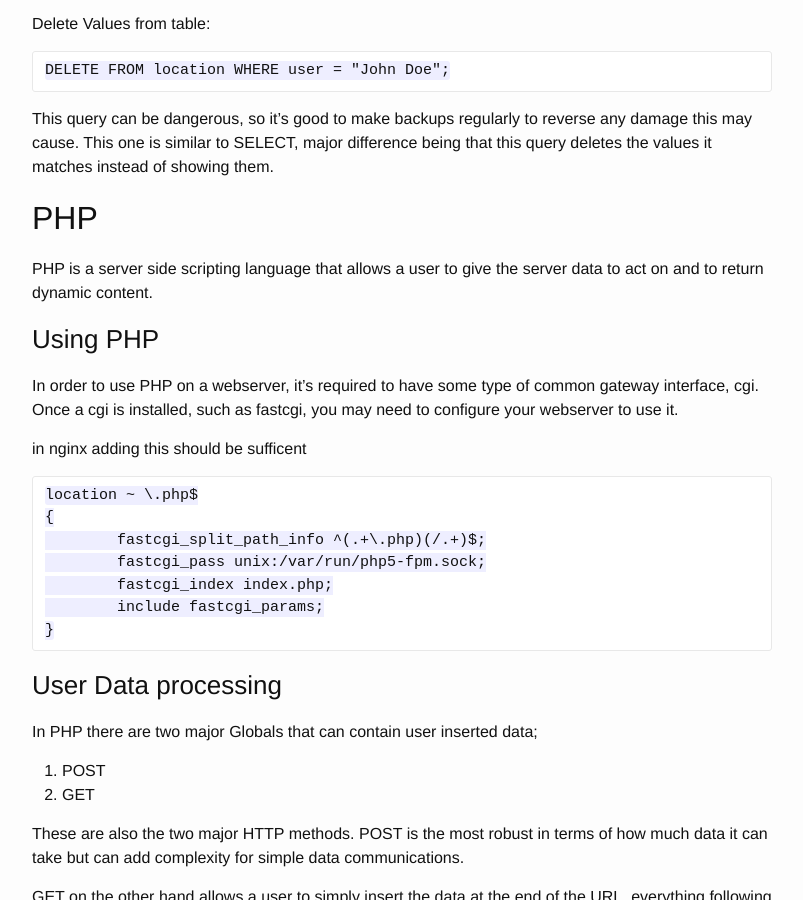
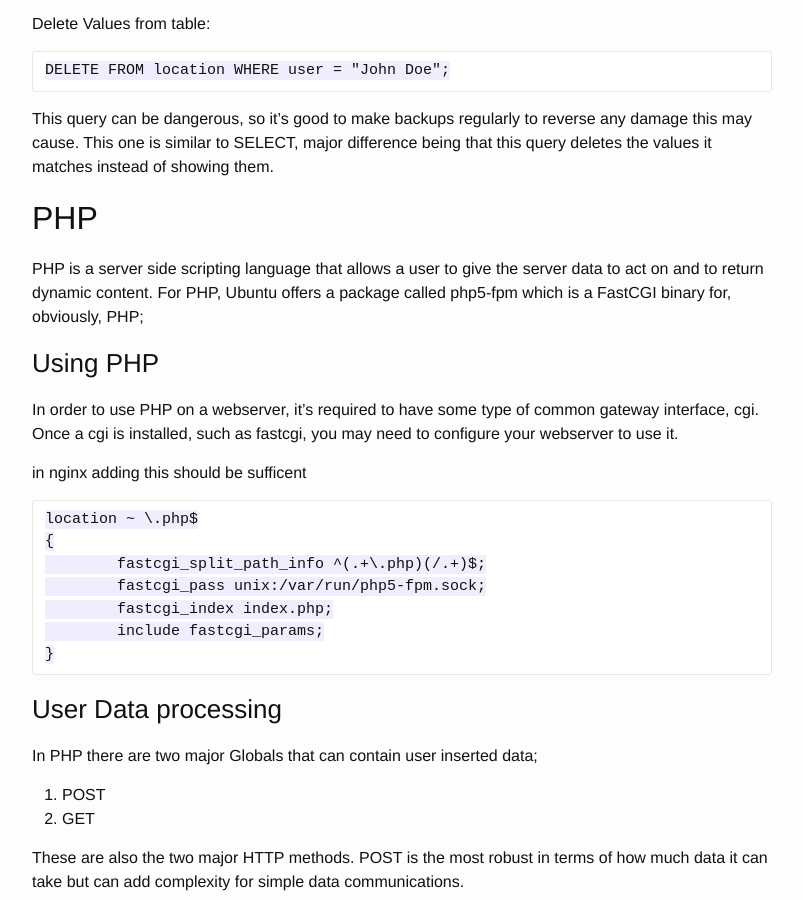
Before and after one commit to adedomin/CSC311-game-design, a Jekyll site: the page built from _posts/2015-03-30-Server Side - Database.md, in a window 1280 px wide and 900 px high, scrolled down 827 px. Shown: the whole window, without its empty margins (238-1041 px from the left). Built offline with Jekyll 4.4.1, drawn with Linux system fonts in a browser that asks for light colours.

Commit message:
added more info

```diff
--- a/_posts/2015-03-30-Server Side - Database.md
+++ b/_posts/2015-03-30-Server Side - Database.md
@@ -43,6 +43,7 @@ PHP
 ---
 
 PHP is a server side scripting language that allows a user to give the server data to act on and to return dynamic content.
+For PHP, Ubuntu offers a package called php5-fpm which is a FastCGI binary for, obviously, PHP;
 
 ### Using PHP
 
```
